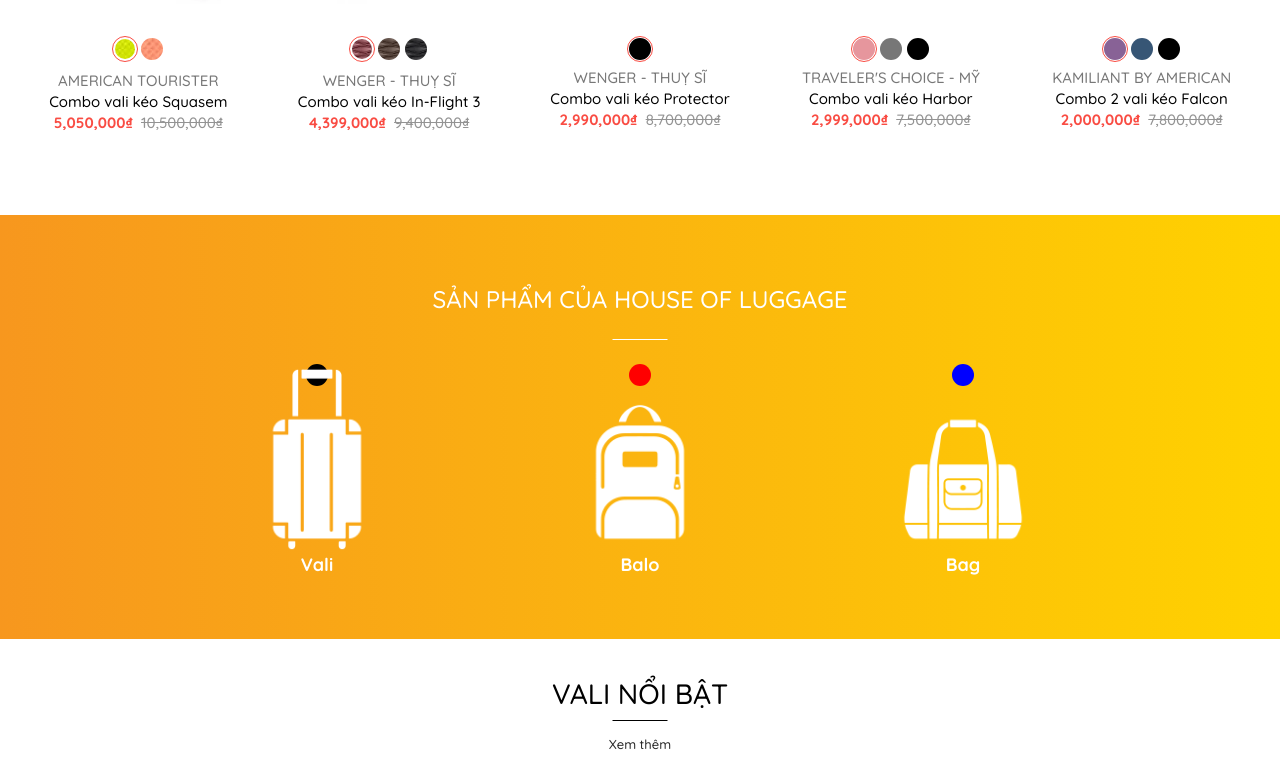
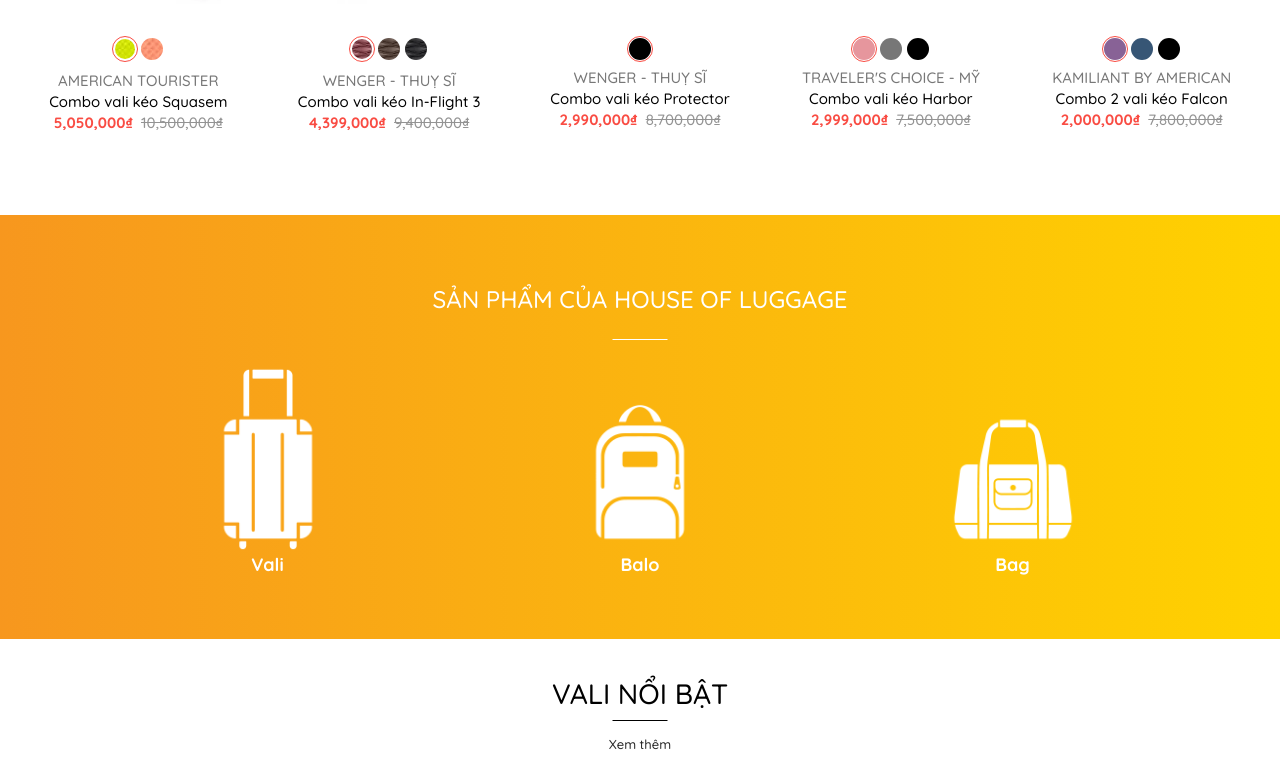
Before and after one commit to minhhung2312/demoProject, a React (Create React App) app: page / in a window 1280 px wide. Shown: the part 1889-2661 px from the top of the page. Built offline with nearby package versions, Linux system fonts and the light colour scheme.

Commit message:
fix className page Home

```diff
--- a/src/api/products.js
+++ b/src/api/products.js
@@ -418,7 +418,7 @@
       category: 'vali',
       newPrice: '2,450,000₫',
       oldPrice: '4,900,000₫',
-      isBestSeller: true,
+      isBestSeller: false,
       colors: [
           { id: 'color1', name: ['purple'], code: '#9e8db2', image: '/images/vali_item001_01.webp' },
           { id: 'color2', name: ['gray'], code: '#bebdc0', image: '/images/vali_item001_02.webp' },
--- a/src/assets/css/Balo.css
+++ b/src/assets/css/Balo.css
@@ -103,6 +103,11 @@
                 display: flex;
                 flex-wrap: wrap;
                 gap: 15px;
+
+                .not-product {
+                    font-size: 1.6rem;
+                    line-height: 1.6;
+                }
             }
         }
     }
--- a/src/assets/css/Home.css
+++ b/src/assets/css/Home.css
@@ -257,13 +257,13 @@
         transition: all 0.4s ease;
     }
 
-    .item {
+    .item-product {
         display: flex;
         flex-direction: column;
         align-items: center;
         cursor: pointer;
     }
-    .item:hover img {
+    .item-product:hover img {
         filter: grayscale(100%) brightness(0%);
     }
 
--- a/src/components/ProductFilter.jsx
+++ b/src/components/ProductFilter.jsx
@@ -204,7 +204,7 @@
                                 />
                             ))
                         ) : (
-                            <p>Không có sản phẩm</p>
+                            <p className="not-product">Không có sản phẩm</p>
                         )}
                     </div>
                 </div>
--- a/src/components/ProductOfWeb.jsx
+++ b/src/components/ProductOfWeb.jsx
@@ -5,15 +5,15 @@
                 SẢN PHẨM CỦA HOUSE OF LUGGAGE
             </h2>
             <div className="container">
-                <div className="item">
+                <div className="item-product">
                     <img src="/images/item-of-web1.webp" alt="vali" />
                     <span className="name">Vali</span>
                 </div>
-                <div className="item">
+                <div className="item-product">
                     <img src="/images/item-of-web2.webp" alt="balo" />
                     <span className="name">Balo</span>
                 </div>
-                <div className="item">
+                <div className="item-product">
                     <img src="/images/item-of-web3.webp" alt="bag" />
                     <span className="name">Bag</span>
                 </div>
--- a/src/pages/Home.jsx
+++ b/src/pages/Home.jsx
@@ -7,7 +7,6 @@
 import ProductOfWeb from '../components/ProductOfWeb';
 import Outstanding from '../components/Outstanding';
 import News from '../components/News';
-// import FilterColor from '../components/FilterColor';
 
 function Home() {
 
@@ -20,7 +19,6 @@
             <ProductOfWeb/>
             <Outstanding/>
             <News/>
-            {/* <FilterColor/> */}
         </div>
     );
 }
```
